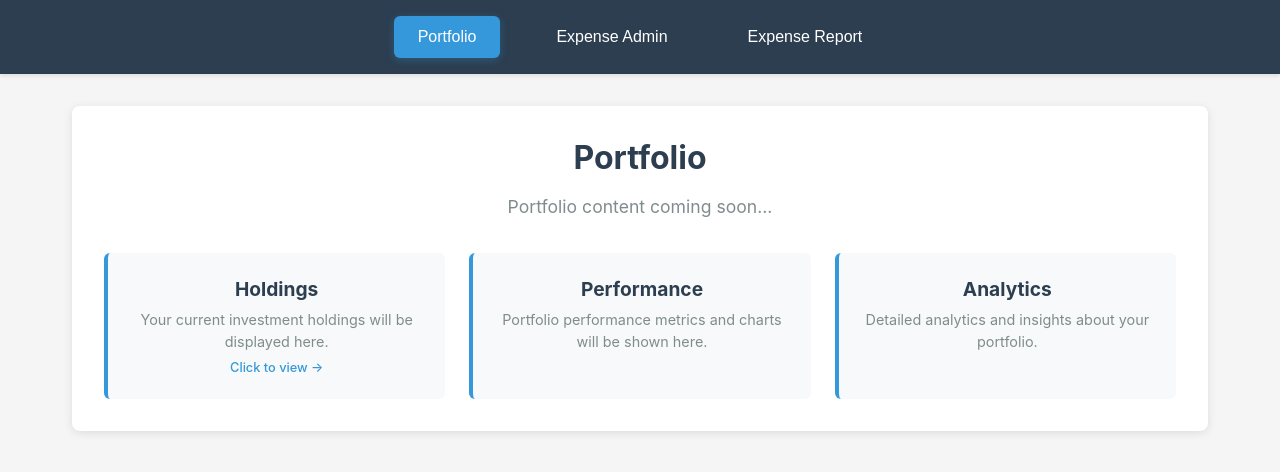
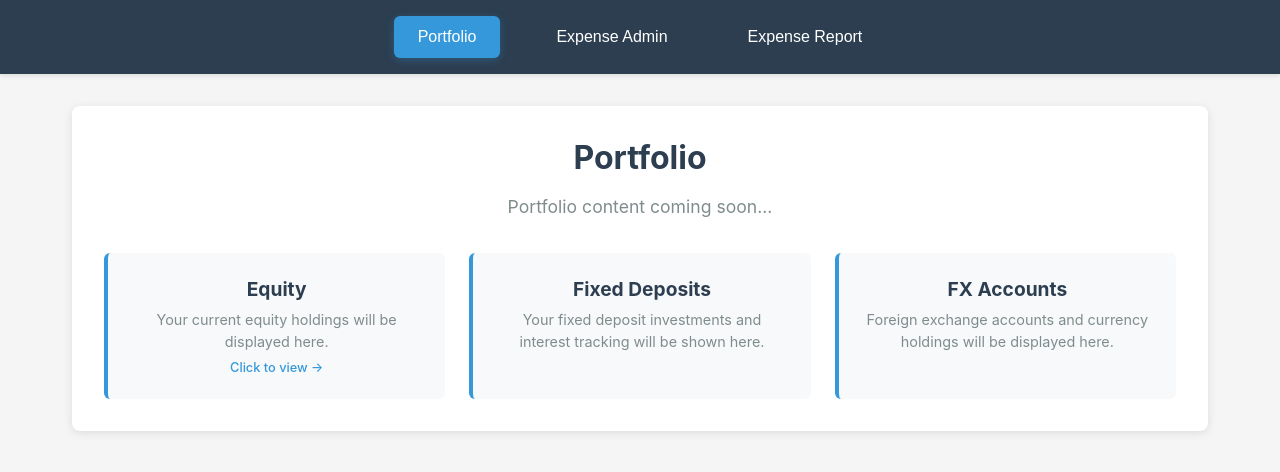
Before and after one commit to sajja/portfolio-client, a React (Vite) app: page / in a window 1280 px wide. Both pictures are taken after a click on the button "Portfolio". Shown: the top 472 px of the page. Built offline with nearby package versions, Linux system fonts and the light colour scheme.

Commit message:
modified portfolio page

```diff
--- a/src/components/Portfolio.jsx
+++ b/src/components/Portfolio.jsx
@@ -19,19 +19,19 @@ const Portfolio = () => {
           className="portfolio-section clickable"
           onClick={() => setCurrentView('holdings')}
         >
-          <h3>Holdings</h3>
-          <p>Your current investment holdings will be displayed here.</p>
+          <h3>Equity</h3>
+          <p>Your current equity holdings will be displayed here.</p>
           <span className="click-hint">Click to view →</span>
         </div>
 
         <div className="portfolio-section">
-          <h3>Performance</h3>
-          <p>Portfolio performance metrics and charts will be shown here.</p>
+          <h3>Fixed Deposits</h3>
+          <p>Your fixed deposit investments and interest tracking will be shown here.</p>
         </div>
 
         <div className="portfolio-section">
-          <h3>Analytics</h3>
-          <p>Detailed analytics and insights about your portfolio.</p>
+          <h3>FX Accounts</h3>
+          <p>Foreign exchange accounts and currency holdings will be displayed here.</p>
         </div>
       </div>
     </div>
```
